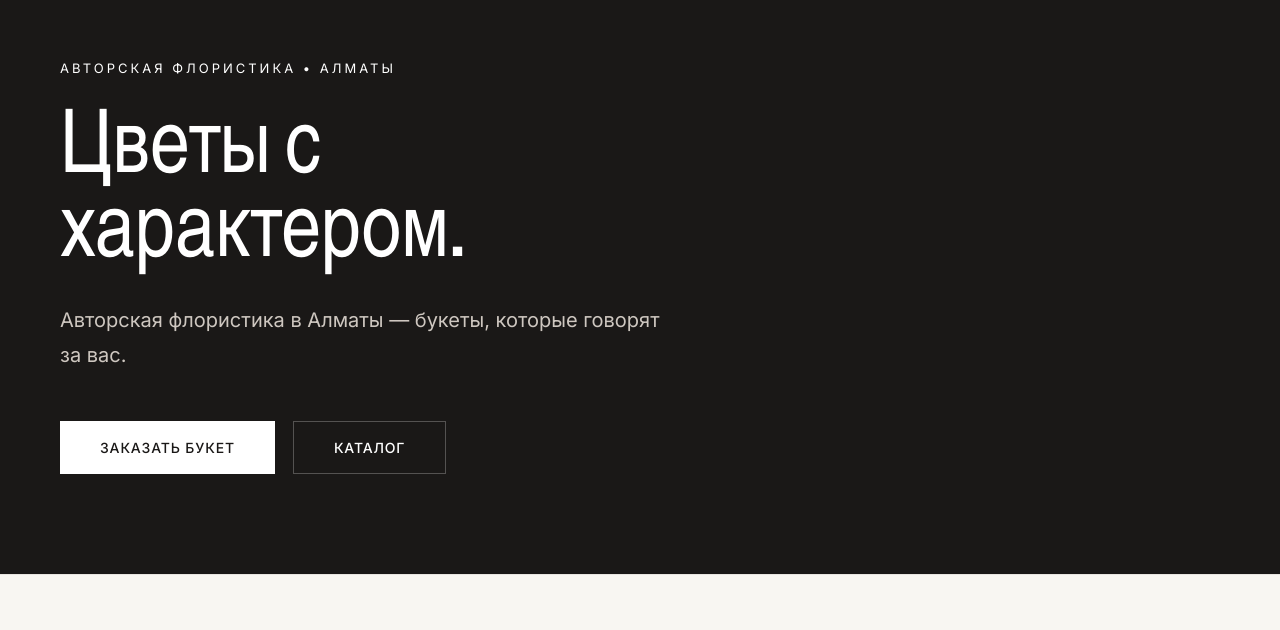
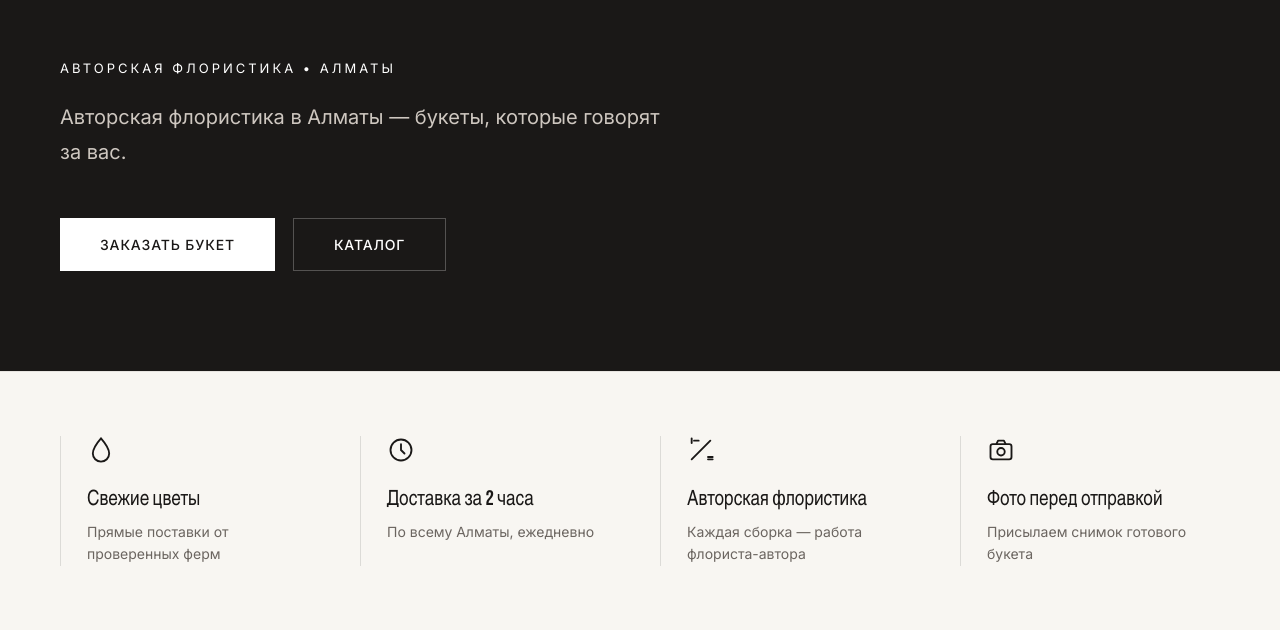
Before and after one commit to reebith546/blask_peeper, a Django app: page / in a window 1280 px wide. Shown: the part 104-734 px from the top of the page. Run offline with Django 5.2, Linux system fonts and the light colour scheme; data that the repository does not hold is empty.

Commit message:
Убрать заголовок "Цветы с характером." из hero-блока на главной
Co-Authored-By: Claude Sonnet 5 <noreply@anthropic.com>

```diff
--- a/main/templates/main/home.html
+++ b/main/templates/main/home.html
@@ -7,11 +7,6 @@
   <div class="container hero__grid">
     <div>
       <span class="eyebrow">Авторская флористика • Алматы</span>
-      {% if hero_block and hero_block.title %}
-        <h1 class="hero__title">{{ hero_block.title|linebreaksbr }}</h1>
-      {% else %}
-        <h1 class="hero__title">Цветы с<br>характером.</h1>
-      {% endif %}
       {% if hero_block and hero_block.subtitle %}
         <p class="hero__description">{{ hero_block.subtitle }}</p>
       {% else %}
--- a/static/css/main.css
+++ b/static/css/main.css
@@ -190,6 +190,7 @@ ul { list-style: none; }
   line-height: 1.75;
   color: var(--text-onDark-muted);
   max-width: 620px;
+  margin-top: 24px;
   margin-bottom: 48px;
 }
 .hero__buttons { display: flex; gap: 18px; }
```
